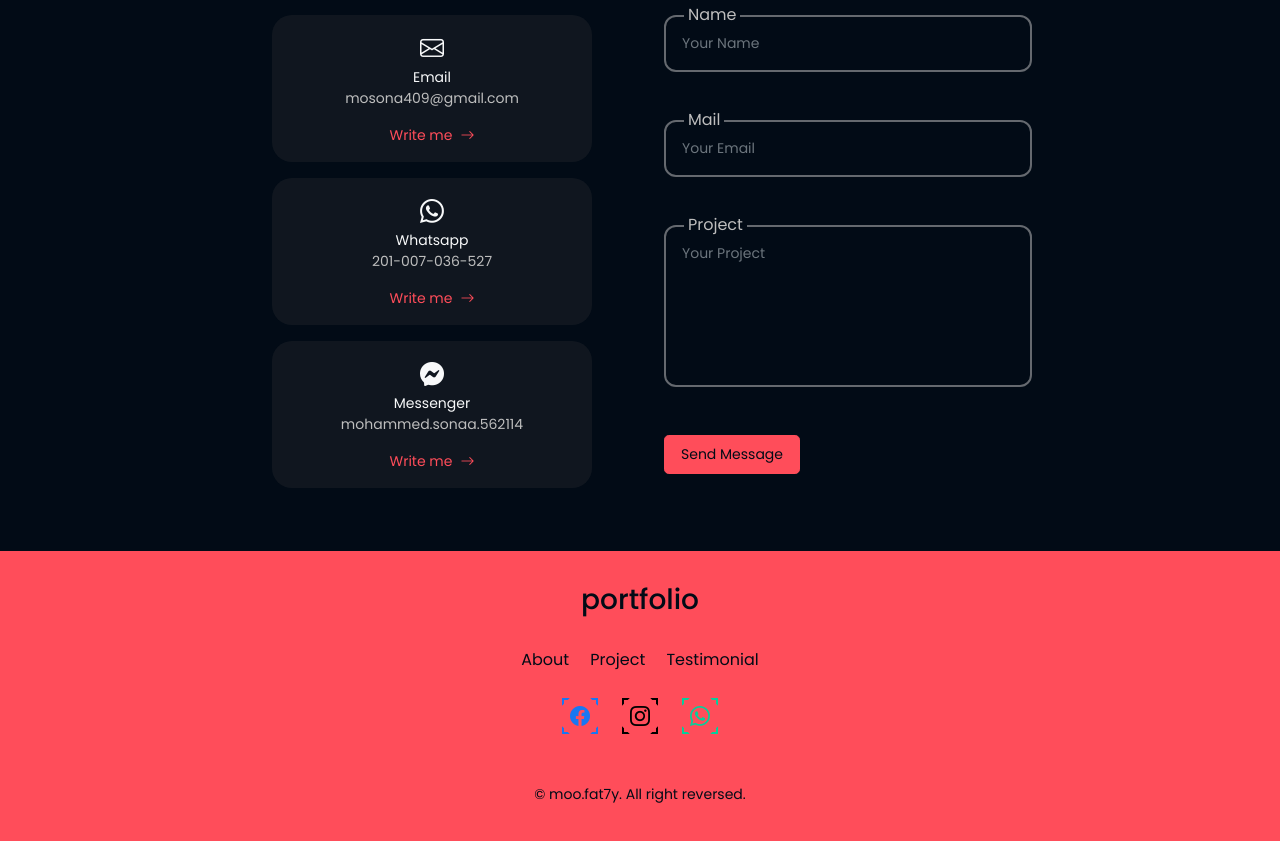
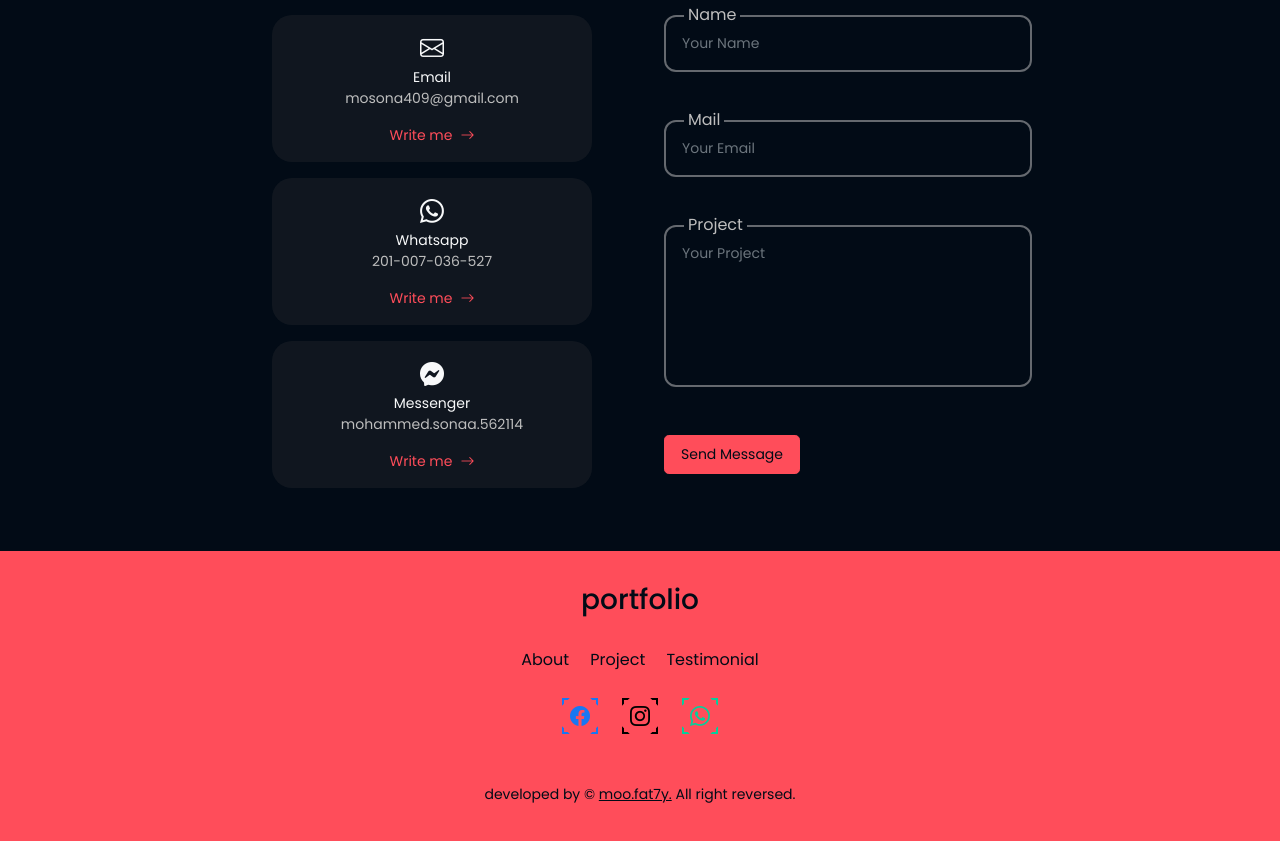
Before and after one commit to moofat7y/moosona, a plain HTML site: page index.html in a window 1280 px wide. Shown: the part 3810-4651 px from the top of the page. Drawn offline with nearby package versions, Linux system fonts and the light colour scheme.

Commit message:
update images

```diff
--- a/index.html
+++ b/index.html
@@ -744,7 +744,7 @@
                 </div>
             </div>
 
-            <p class="text-primary fs-8 text-center">&copy; moo.fat7y. All right reversed.</p>
+            <p class="text-primary fs-8 text-center">developed by &copy; <a href="https://www.instagram.com/moo.fat7y/" target="_blank">moo.fat7y.</a> All right reversed.</p>
         </div>
     </footer>
     <script src="/scrollOut.js"></script>
```
